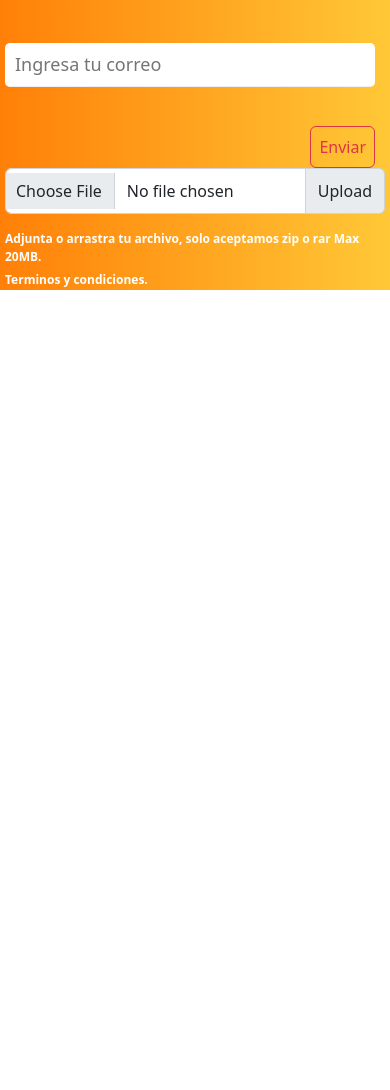
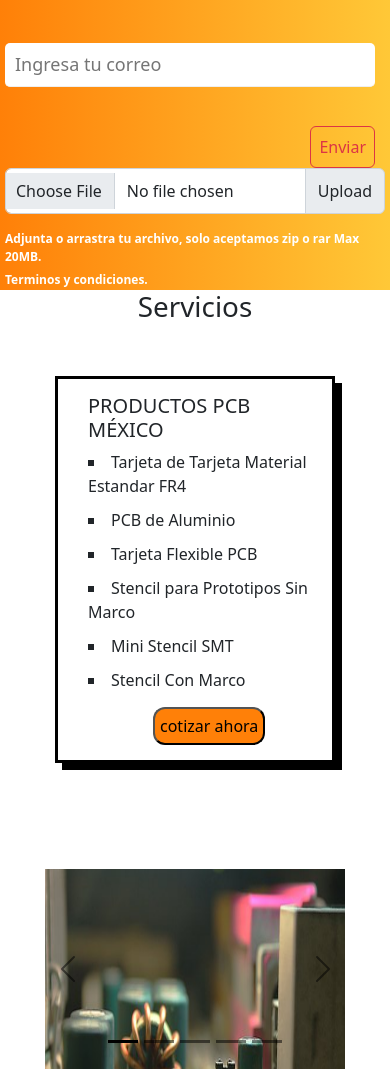
Before and after one commit to CarlosGT7274/Proyecto1_Landing_Venta, a plain HTML site: page index.html in a window 390 px wide. Shown: the part 1016-2106 px from the top of the page. Before the commit the page ends 1306 px from the top, so only its background shows below. Drawn offline with nearby package versions, Linux system fonts and the light colour scheme.

Commit message:
v.1.2.catalogo

```diff
--- a/index.html
+++ b/index.html
@@ -59,7 +59,80 @@ integrity="sha384-Zenh87qX5JnK2Jl0vWa8Ck2rdkQ2Bzep5IDxbcnCeuOxjzrPF/et3URy9Bv1WT
                 </div>
                 </div>
             </section>
-             </main>
+            <section class="blog">
+              <nav class="titulo2">
+                <h1>Servicios</h1>
+              </nav>
+              <nav class="bo">
+                <ol class="servce">
+                  <h5 class="serv">PRODUCTOS PCB MÉXICO</h5>
+                  <li>Tarjeta de Tarjeta Material Estandar FR4</li>
+                  <li>PCB de Aluminio</li>
+                  <li>Tarjeta Flexible PCB</li>
+                  <li>Stencil para Prototipos Sin Marco</li>
+                  <li>Mini Stencil SMT</li>
+                  <li>Stencil Con Marco</li>
+                  <button type="submit" class="cotizar">cotizar ahora</button>
+                </ol>
+              </nav>
+                <div class="golb">
+                <div id="carouselExampleDark" class="carousel carousel-dark slide" data-bs-ride="carousel">
+                    <div class="carousel-indicators">
+                      <button type="button" data-bs-target="#carouselExampleDark" data-bs-slide-to="0" class="active" aria-current="true" aria-label="Slide 1"></button>
+                      <button type="button" data-bs-target="#carouselExampleDark" data-bs-slide-to="1" aria-label="Slide 2"></button>
+                      <button type="button" data-bs-target="#carouselExampleDark" data-bs-slide-to="2" aria-label="Slide 3"></button>
+                      <button type="button" data-bs-target="#carouselExampleDark" data-bs-slide-to="3" aria-label="Slide 3"></button>
+                      <button type="button" data-bs-target="#carouselExampleDark" data-bs-slide-to="4" aria-label="Slide 3"></button>
+                    </div>
+                    <div class="carousel-inner">
+                      <div class="carousel-item active" data-bs-interval="10000">
+                        <img src="./images/circuit-5149420__340.jpg" class="d-block w-100" alt="..." width="500px" height="400px">
+                        <div class="carousel-caption d-none d-md-block">
+                          <!--<h5>First slide label</h5>
+                          <p>Some representative placeholder content for the first slide.</p>!-->
+                        </div>
+                      </div>
+                      <div class="carousel-item" data-bs-interval="2000">
+                        <img src="./images/enviagerber.png" class="d-block w-100" alt="..." width="500px" height="400px">
+                        <div class="carousel-caption d-none d-md-block">
+                          <!--<h5>First slide label</h5>
+                          <p>Some representative placeholder content for the first slide.</p>!-->
+                        </div>
+                      </div>
+                      <div class="carousel-item">
+                        <img src="./images/cpu-3262915__340.jpg" class="d-block w-100" alt="..." width="500px" height="400px">
+                        <div class="carousel-caption d-none d-md-block">
+                          <!--<h5>First slide label</h5>
+                          <p>Some representative placeholder content for the first slide.</p>!-->
+                        </div>
+                      </div>
+                      <div class="carousel-item">
+                        <img src="./images/tr4.png" class="d-block w-100" alt="..." width="500px" height="400px">
+                        <div class="carousel-caption d-none d-md-block">
+                          <!--<h5>First slide label</h5>
+                          <p>Some representative placeholder content for the first slide.</p>!-->
+                        </div>
+                      </div>
+                      <div class="carousel-item">
+                        <img src="./images/tr3.png" class="d-block w-100" alt="..." width="500px" height="400px">
+                        <div class="carousel-caption d-none d-md-block">
+                          <!--<h5>First slide label</h5>
+                          <p>Some representative placeholder content for the first slide.</p>!-->
+                        </div>
+                      </div>
+                    </div>
+                    <button class="carousel-control-prev" type="button" data-bs-target="#carouselExampleDark" data-bs-slide="prev">
+                      <span class="carousel-control-prev-icon" aria-hidden="true"></span>
+                      <span class="visually-hidden">Previous</span>
+                    </button>
+                    <button class="carousel-control-next" type="button" data-bs-target="#carouselExampleDark" data-bs-slide="next">
+                      <span class="carousel-control-next-icon" aria-hidden="true"></span>
+                      <span class="visually-hidden">Next</span>
+                    </button>
+                  </div>
+                </div>
+            </section>
+        </main>
 <script src="https://cdn.jsdelivr.net/npm/bootstrap@5.2.3/dist/js/bootstrap.bundle.min.js"
 integrity="sha384-kenU1KFdBIe4zVF0s0G1M5b4hcpxyD9F7jL+jjXkk+Q2h455rYXK/7HAuoJl+0I4" crossorigin="anonymous"></script>
 
--- a/venta.css
+++ b/venta.css
@@ -135,10 +135,10 @@ a{
     margin: 0px;
 }
 
-#carouselExampleDark{
-    margin: 60px 50px 0px 20px;
-    width: 450px !important;
-    height: 350px !important;
+.carousel{
+    margin: 45px 50px 0px 95px;
+    width: 500px !important;
+    height: 400px !important;
     position: relative;
     float: left;
 }
@@ -160,7 +160,7 @@ a{
 }
 
 .bo{
-    padding: 105px 250px 0px 0px;
+    padding: 85px 225px 0px 0px;
     position: relative;
     float: right;
 }
@@ -234,4 +234,21 @@ a{
         padding: 32px 0px 0px 0px;
     }
 
+    .bo{
+        margin: 45px 55px 45px 55px;
+        position: relative;
+        float: right;
+        padding: 0px 0px 0px 0px !important;
+    }
+
+    .carousel{
+        width: 300px !important;
+        height: 200px !important;
+        margin: 45px 45px 45px 45px;
+    }
+
+    .carousel-inner{
+        width: 300px !important;
+        height: 200px !important;
+    }
 }
```
